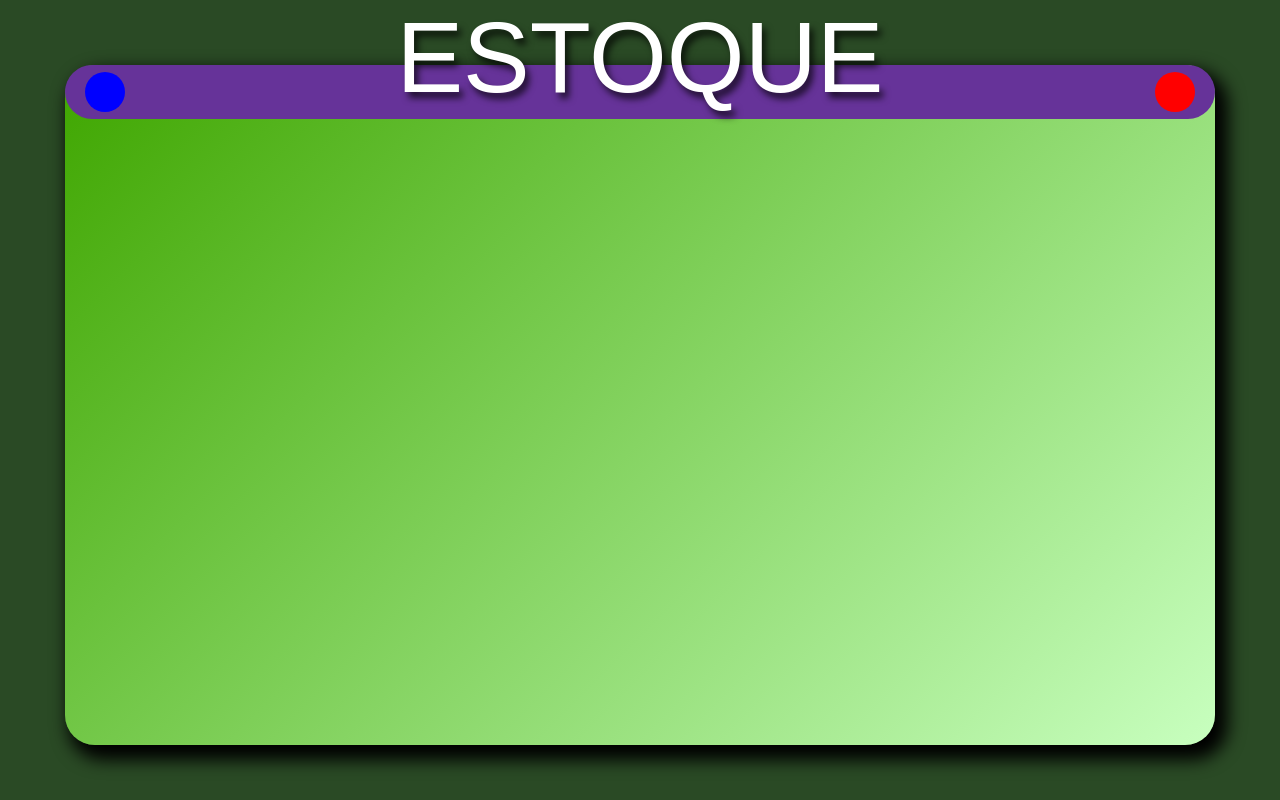
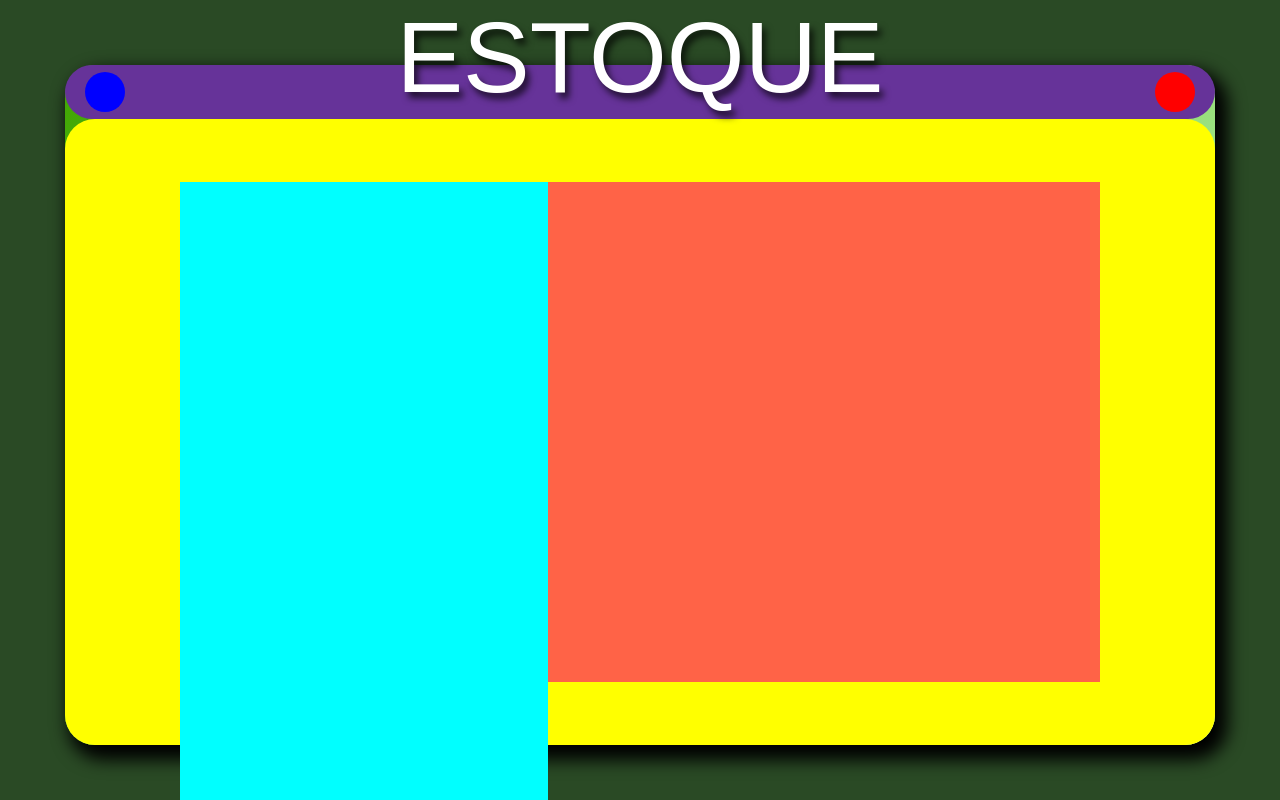
Before and after one commit to Hospital-Nipo-Brasileiro/front-react-app, a React (Create React App) app: page /central-estoques in a window 1280 px wide. Shown: the top 800 px of the page. Built offline with nearby package versions, Linux system fonts and the light colour scheme.

Commit message:
[:recycle: :lipstick:] estilizando e ajustando parte de estoques

```diff
--- a/src/pages/estoque/CentralEstoque.jsx
+++ b/src/pages/estoque/CentralEstoque.jsx
@@ -22,6 +22,15 @@ function CentralEstoque() {
 
                 </div>
             </div>
+
+            <div className="container-content-estoques">
+                <div className="container-cards-estoque">
+                    <div className="card-estoque"></div>
+                    <div className="card-estoque"></div>
+                    <div className="card-estoque"></div>
+                    <div className="card-estoque"></div>
+                </div>
+            </div>
         </div>
     </div>
   );
--- a/src/pages/estoque/Estoque.jsx
+++ b/src/pages/estoque/Estoque.jsx
@@ -1,7 +1,20 @@
-import React from 'react';
+import React, { useEffect, useState } from 'react';
 
 
 function Estoque() {
+    const [itemCount, setItemCount] = useState(null);
+
+    useEffect(() => {
+      fetch('GET', 'http:localhost:8080/estoques/1') // Substitua '/api/estoque/1' pela rota correta do seu servidor
+        .then(response => response.json())
+        .then(data => {
+          setItemCount(data.item_count); // Atualiza o estado com a quantidade de itens
+        })
+        .catch(error => {
+          console.error('Erro ao buscar a quantidade de itens:', error);
+        });
+    }, []);
+
   return (
     <div className="login-background">
       <span className='title-technipo'>ESTOQUE</span>
--- a/src/pages/estoque/StyleCentralEstoque.css
+++ b/src/pages/estoque/StyleCentralEstoque.css
@@ -26,3 +26,28 @@
 .container-user-config:hover{
     cursor: pointer;
 }
+
+.container-content-estoques{
+    width: 100%;
+    height: 92%;
+    background-color: yellow;
+    border-radius: 30px;
+    display: flex;
+    justify-content: center;
+    align-items: center;
+}
+
+.container-cards-estoque{
+    width: 80%;
+    height: 80%;
+    background-color: tomato;
+}
+.card-estoque{
+    width: 40%;
+    height: 40%;
+    background-color: aqua;
+    display: flex;
+    flex-wrap: wrap;
+    justify-content: space-evenly;
+    align-items: center;
+}
```
